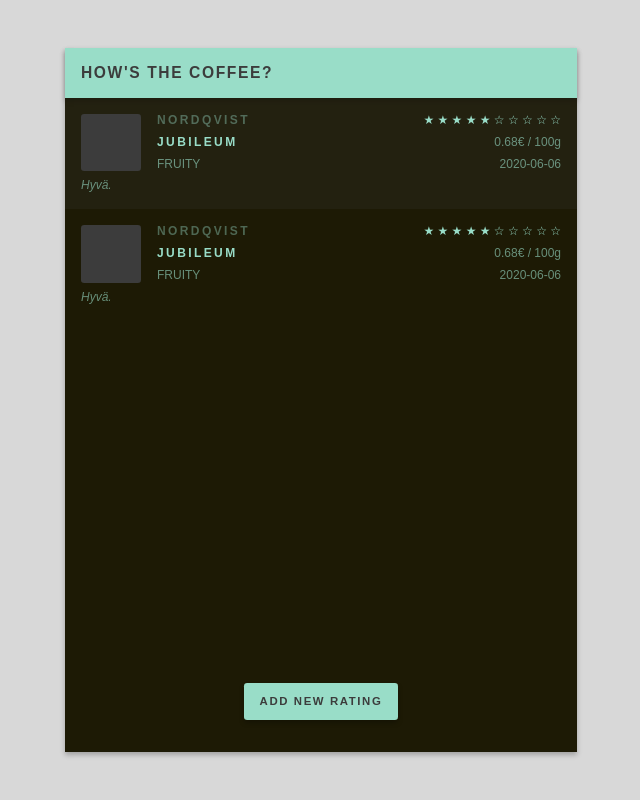
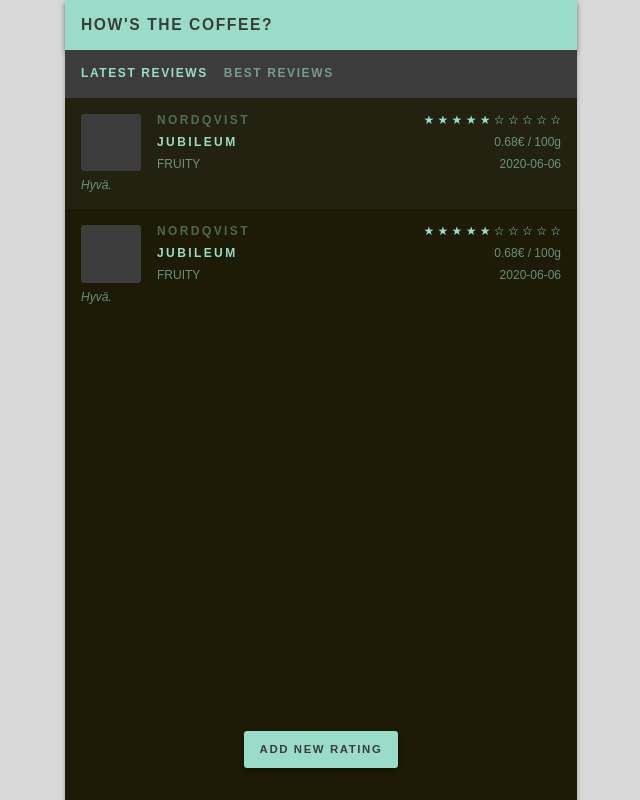
Before and after one commit to marinp1/coffee-rating-app, a React (Create React App) app: page / in a window 1280 px wide. Shown: the whole page, without its empty margins (319-959 px from the left). Built offline with nearby package versions, Linux system fonts and the light colour scheme.

Commit message:
Improve styles

```diff
--- a/src/App.module.scss
+++ b/src/App.module.scss
@@ -15,10 +15,6 @@
   display: flex;
   justify-content: center;
   background: var(--color-theme-secondary-accent);
-  @include tablet {
-    padding-top: 3rem;
-    padding-bottom: 3rem;
-  }
 }
 
 .container {
--- /dev/null
+++ b/src/components/SubHeader.module.scss
@@ -0,0 +1,15 @@
+.sub-header {
+  width: calc(100% + var(--app-padding) * 2);
+  margin-left: calc(var(--app-padding) * -1);
+  margin-right: calc(var(--app-padding) * -1);
+  box-sizing: border-box;
+  padding: var(--app-padding);
+  display: flex;
+  align-items: center;
+  height: 3rem;
+  text-transform: uppercase;
+  font-weight: bold;
+  letter-spacing: 0.1rem;
+  background: var(--color-theme-secondary);
+  color: var(--color-theme-foreground);
+}
--- /dev/null
+++ b/src/components/SubHeader.tsx
@@ -0,0 +1,8 @@
+import React from 'react';
+import styles from './SubHeader.module.scss';
+
+const SubHeader: React.FC<{}> = ({children}) => {
+  return <div className={styles['sub-header']}>{children}</div>;
+};
+
+export {SubHeader};
--- /dev/null
+++ b/src/features/Ratings/NewRating/index.tsx
@@ -0,0 +1,5 @@
+import React from 'react';
+
+const NewRating: React.FC<{}> = ({children}) => <div>{children}</div>;
+
+export default NewRating;
--- a/src/features/Ratings/RatingBlock.tsx
+++ b/src/features/Ratings/RatingBlock.tsx
@@ -24,7 +24,7 @@
   description,
 }) => {
   const stars = [...new Array(10)]
-    .map((val, ind) => (rating > ind ? '★' : '☆'))
+    .map((_, ind) => (rating > ind ? '★' : '☆'))
     .join(' ');
 
   const price = String((bagPrice / bagWeight).toFixed(2));
--- a/src/features/Ratings/Ratings.module.scss
+++ b/src/features/Ratings/Ratings.module.scss
@@ -11,10 +11,6 @@
   justify-content: center;
 
   transition: bottom 0.5s ease-in-out;
-
-  @include tablet {
-    bottom: 5rem;
-  }
 }
 
 .ratings {
@@ -27,3 +23,24 @@
     background: var(--color-theme-secondary-accent);
   }
 }
+
+.rating-selector {
+  color: var(--color-theme-text-on-dark-60);
+  transition: filter 100ms linear;
+  cursor: default;
+  &:not(.selected) {
+    &:hover {
+      cursor: pointer;
+      filter: brightness(0.9);
+    }
+    &:active {
+      filter: brightness(0.8);
+    }
+  }
+  &.selected {
+    color: var(--color-theme-text-on-dark);
+  }
+  &:last-child {
+    margin-left: 1rem;
+  }
+}
--- a/src/features/Ratings/index.tsx
+++ b/src/features/Ratings/index.tsx
@@ -2,6 +2,7 @@
 import styles from './Ratings.module.scss';
 
 import {Button} from '../../components/Button';
+import {SubHeader} from '../../components/SubHeader';
 
 import {RatingBlock, CoffeeRating} from './RatingBlock';
 
@@ -28,9 +29,42 @@
   },
 ];
 
+const RATING_ORDERS = ['latest', 'best'] as const;
+const RATING_TITLES: Record<typeof RATING_ORDERS[number], string> = {
+  best: 'Best reviews',
+  latest: 'Latest reviews',
+};
+
+const SubHeaderComponent: React.FC<{
+  order: typeof RATING_ORDERS[number];
+  onClick: (order: typeof RATING_ORDERS[number]) => void;
+  selected?: boolean;
+}> = ({order, onClick, selected}) => (
+  <span
+    onClick={() => onClick(order)}
+    className={`${styles['rating-selector']} ${selected && styles['selected']}`}
+  >
+    {RATING_TITLES[order]}
+  </span>
+);
+
 const Ratings: React.FC<{}> = () => {
+  const [ratingOrder, setRatingOrder] = React.useState<
+    typeof RATING_ORDERS[number]
+  >('latest');
+
   return (
     <div>
+      <SubHeader>
+        {RATING_ORDERS.map(o => (
+          <SubHeaderComponent
+            order={o}
+            key={o}
+            onClick={setRatingOrder}
+            selected={o === ratingOrder}
+          />
+        ))}
+      </SubHeader>
       <div className={styles['ratings']}>{coffeeRatings.map(RatingBlock)}</div>
       <div className={styles['new-rating']}>
         <Button>Add new rating</Button>
```
